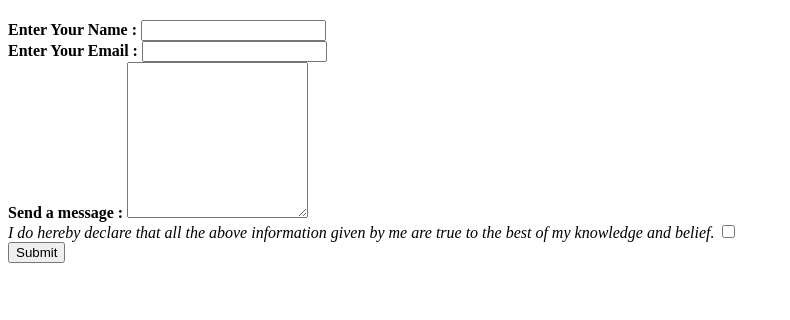
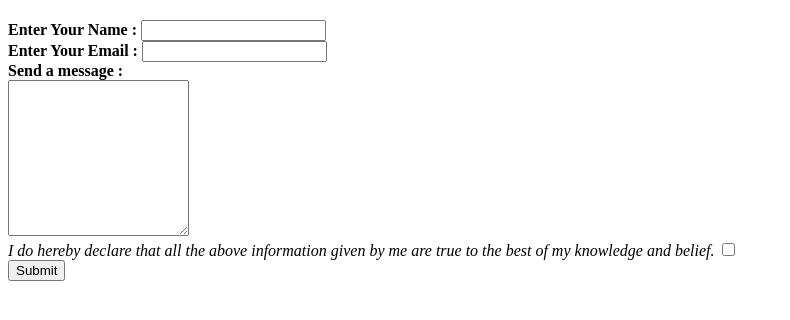
Before and after one commit to Tuhin0106/cv, a plain HTML site: page contact details.html in a window 1280 px wide. Shown: the part 60-380 px from the top of the page, without its empty margins (0-790 px from the left). Drawn offline with Linux system fonts and the light colour scheme.

Commit message:
Update contact details.html

```diff
--- a/contact details.html
+++ b/contact details.html
@@ -11,7 +11,7 @@
         <input type="text" required><br>
         <label for="email"><strong>Enter Your Email :</strong></label>
         <input type="email" required><br>
-        <label for="message"><strong>Send a message :</strong></label>
+        <label for="message"><strong>Send a message :</strong></label><br>
         <textarea rows="10"></textarea><br>
         <em>I do hereby declare that all the above information given by me are true to the best of my knowledge and belief.</em>
         <input type="checkbox" required><br>
```
